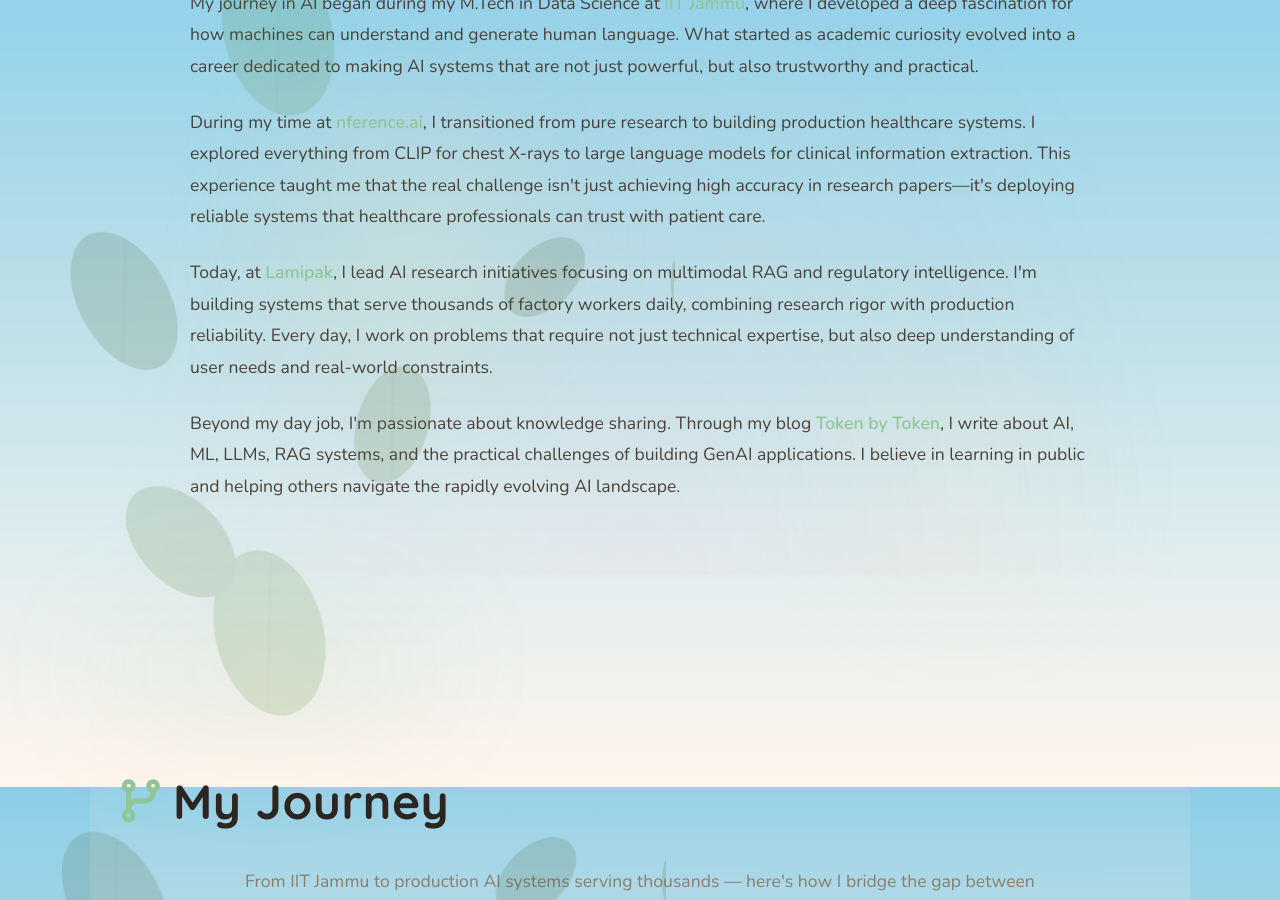
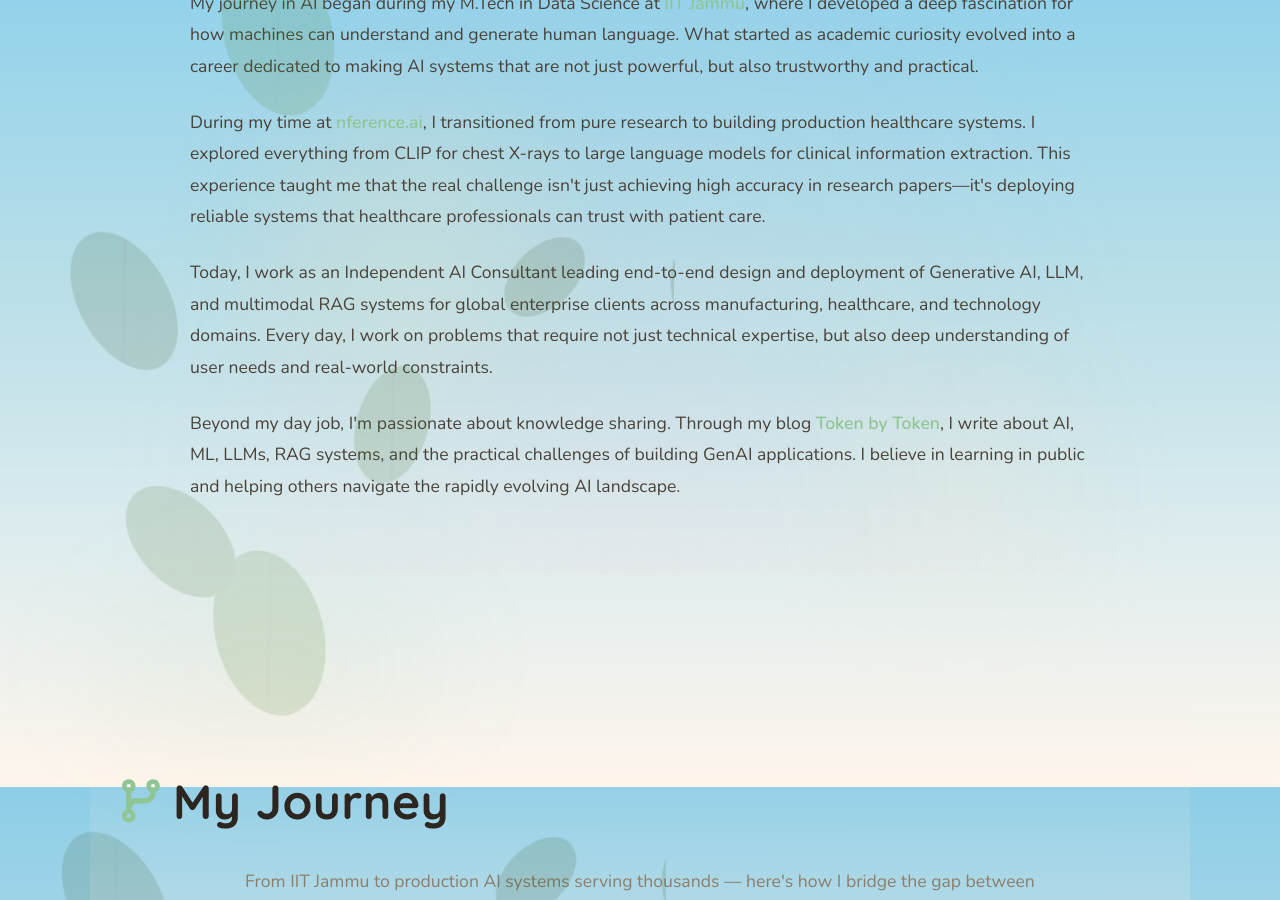
Before and after one commit to mayank1101/mayank1101.github.io, a Jekyll site: the page built from about.html, in a window 1280 px wide and 900 px high, scrolled down 1013 px. Built offline with Jekyll 4.4.1, drawn with Linux system fonts in a browser that asks for light colours.

Commit message:
updated about.html

```diff
--- a/about.html
+++ b/about.html
@@ -47,10 +47,10 @@ description: About Mayank Sharma - AI/ML Engineer & Researcher. Learn about my j
             healthcare professionals can trust with patient care.
         </p>
         <p>
-            Today, at <strong>Lamipak</strong>, I lead AI research initiatives focusing on multimodal RAG
-            and regulatory intelligence. I'm building systems that serve thousands of factory workers daily,
-            combining research rigor with production reliability. Every day, I work on problems that require
-            not just technical expertise, but also deep understanding of user needs and real-world constraints.
+            Today, I work as an Independent AI Consultant leading end-to-end design and deployment
+            of Generative AI, LLM, and multimodal RAG systems for global enterprise clients across manufacturing, healthcare,
+            and technology domains. Every day, I work on problems that require not just technical expertise, but also deep understanding
+            of user needs and real-world constraints.
         </p>
         <p>
             Beyond my day job, I'm passionate about knowledge sharing. Through my blog
```
